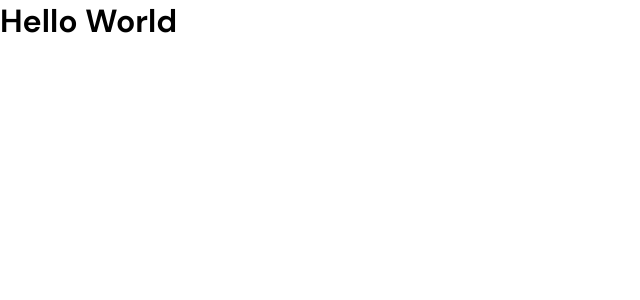
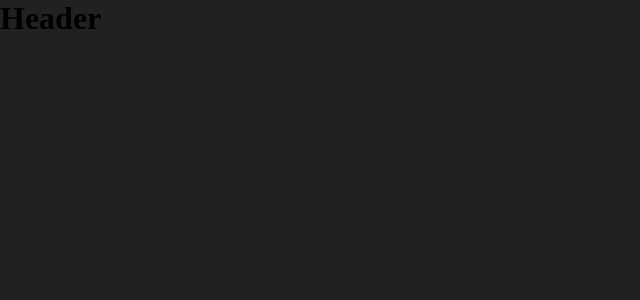
Before and after one commit to douglasgomes98/portfolio-example, a React (Vite) app: page / in a window 1280 px wide. Shown: the top 300 px of the page, without its empty margins (0-640 px from the left). Built offline with nearby package versions, Linux system fonts and the light colour scheme.

Commit message:
feat: ✨ create dashboard page

```diff
--- a/src/App.jsx
+++ b/src/App.jsx
@@ -1,12 +1,15 @@
+import { ThemeProvider } from 'styled-components';
+
+import { Dashboard } from './page/Dashboard';
 import { GlobalStyles } from './styles/GlobalStyles';
-import { fonts } from './theme/fonts';
+import { theme } from './theme';
 
 function App() {
   return (
-    <>
+    <ThemeProvider theme={theme}>
       <GlobalStyles />
-      <h1 style={{ fontFamily: fonts.family.bold }}>Hello World</h1>
-    </>
+      <Dashboard />
+    </ThemeProvider>
   );
 }
 
--- /dev/null
+++ b/src/page/Dashboard/Dashboard.jsx
@@ -0,0 +1,10 @@
+import { Header } from '../../components/Header';
+import { Container } from './Dashboard.styles';
+
+export function Dashboard() {
+  return (
+    <Container>
+      <Header />
+    </Container>
+  );
+}
--- /dev/null
+++ b/src/page/Dashboard/Dashboard.styles.js
@@ -0,0 +1,8 @@
+import styled from 'styled-components';
+
+export const Container = styled.div`
+  background-color: ${({ theme }) => theme.colors.background};
+  min-height: 100vh;
+  display: flex;
+  flex-direction: column;
+`;
--- /dev/null
+++ b/src/page/Dashboard/index.jsx
@@ -0,0 +1 @@
+export * from './Dashboard';
```
